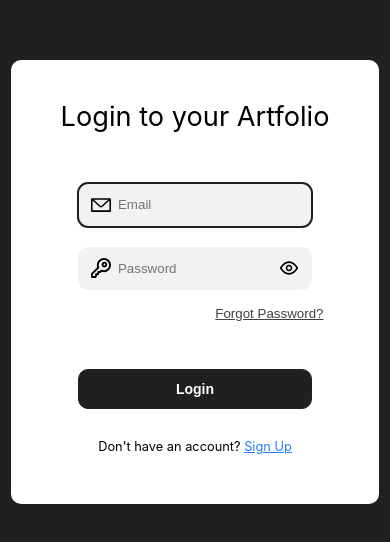
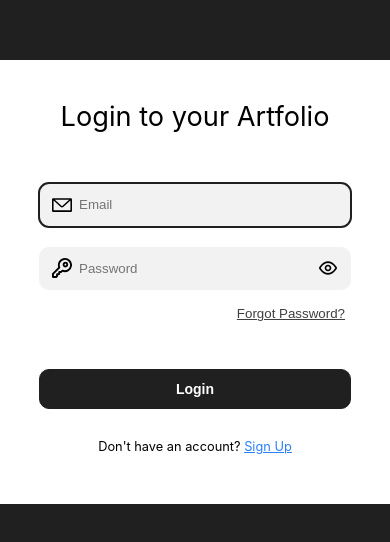
Before and after one commit to vladkoncha/artfolio, a React (Create React App) app in the folder client/: page / in a window 390 px wide. Shown: the part 140-682 px from the top of the page. Built offline with nearby package versions, Linux system fonts and the light colour scheme.

Commit message:
wider inputs on mobile

```diff
--- a/client/src/components/button/CustomButton.module.css
+++ b/client/src/components/button/CustomButton.module.css
@@ -12,12 +12,17 @@ button {
     border-radius: 10px;
     background-color: #202020;
 
-    max-width: 60vw;
+    max-width: 80vw;
     width: 30rem;
-
     margin: 30px 50px 0;
 
     transition: transform 0.25s ease-in-out;
+}
+
+@media screen and (min-width: 40rem) {
+    .main {
+        max-width: 60vw;
+    }
 }
 
 .main:hover {
--- a/client/src/components/form/LoginForm.module.css
+++ b/client/src/components/form/LoginForm.module.css
@@ -11,9 +11,15 @@
 
 .loginForm input {
     box-sizing: border-box;
+    max-width: 80vw;
+    width: 30rem;
     margin: 10px 50px;
-    max-width: 60vw;
-    width: 30rem;
+}
+
+@media screen and (min-width: 40rem) {
+    .loginForm input {
+        max-width: 60vw;
+    }
 }
 
 .loginForm > p {
```
